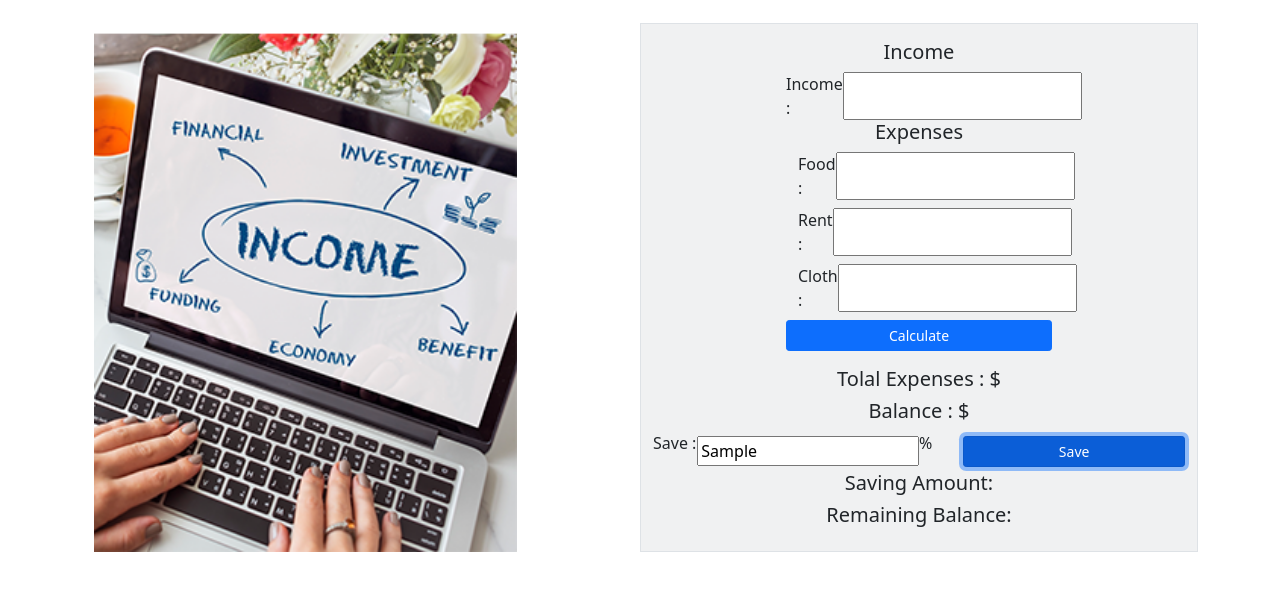
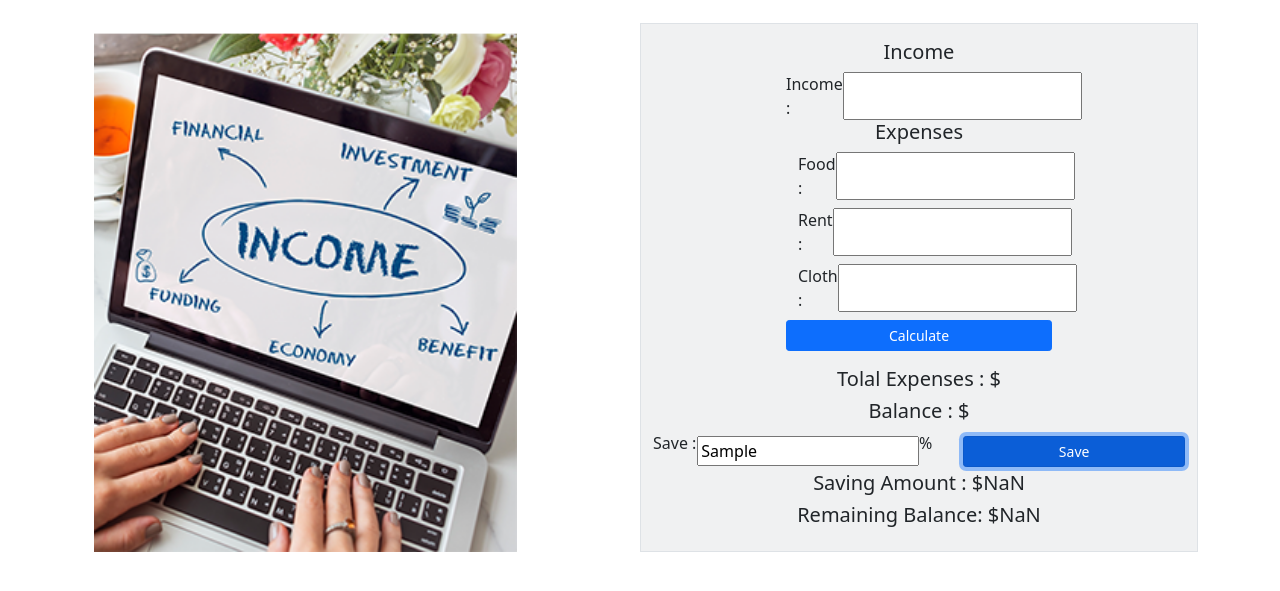
Before and after one commit to writerowson/money-manqger-a5, a plain HTML site: page index.html in a window 1280 px wide. Both pictures are taken after typing "Sample" into the empty fields and a click on the button "Save". Shown: the part 121-712 px from the top of the page. Drawn offline with Linux system fonts and the light colour scheme.

Commit message:
saving & balance

```diff
--- a/index.html
+++ b/index.html
@@ -45,12 +45,13 @@
                     <h5 class="text-center">Balance : $<span id="balance"></span> </h5>
                     <div class="d-flex  align-items-center  ">
                         <p class="col-lg-1 ">Save : </p>
-                        <input class="col-lg-5" type="text">
+                        <input id="saving-Input" class="col-lg-5" type="text">
                         <p class="col-lg-1">%</p>
-                        <button type="button" class="col-lg-5 btn btn-primary btn-sm px-5  ">Save</button>
+                        <button onclick="finalCalculation()" type="button"
+                            class="col-lg-5 btn btn-primary btn-sm px-5  ">Save</button>
                     </div>
-                    <h5 class="text-center">Saving Amount: </h5>
-                    <h5 class="text-center">Remaining Balance:</h5>
+                    <h5 class="text-center">Saving Amount : $<span id="total-saving"></span> </h5>
+                    <h5 class="text-center">Remaining Balance: $<span id="total-Balance"></span></h5>
                 </div>
             </div>
         </div>
--- a/new.js
+++ b/new.js
@@ -1,10 +1,4 @@
-// function sum(num1, num2) {
-//     let total = num1 + num2;
-//     return total
-// }
-// let result = sum(2, 3)
-
-// console.log(result)
+// Income & Expenses
 let foodExpenses = document.getElementById("food-prices");
 let rentExpenses = document.getElementById("rent-prices");
 let clothExpenses = document.getElementById("cloth-prices");
@@ -28,9 +22,31 @@ function updateBalance(income, expense) {
 }
 function claculation() {
     let sumOfExpenses = sum(foodExpenses.value, rentExpenses.value, clothExpenses.value)
-    // console.log = (sumOfExpenses)
     totalExpenses.innerText = sumOfExpenses;
 
     let balance = updateBalance(incomeAmount.value, totalExpenses.innerText)
     balanceOutput.innerText = balance;
 }
+// Saving & Balance
+let savingPercentage = document.getElementById('saving-Input');
+
+let savingAmount = document.getElementById("total-saving");
+
+let remainingBalanceOutput = document.getElementById("total-Balance")
+
+function saving(incomeAmount, savingPercentage) {
+    let savingInput = Number(incomeAmount) / 100 * Number(savingPercentage)
+    return savingInput
+}
+function remainingBalance(balance1, balance2) {
+    let remainBalance = balance1 - balance2
+    return remainBalance
+}
+
+function finalCalculation() {
+    let save = saving(incomeAmount.value, savingPercentage.value)
+    savingAmount.innerText = save;
+
+    let lastBalance = remainingBalance(balanceOutput.innerText, savingAmount.innerText)
+    remainingBalanceOutput.innerText = lastBalance
+}
```
